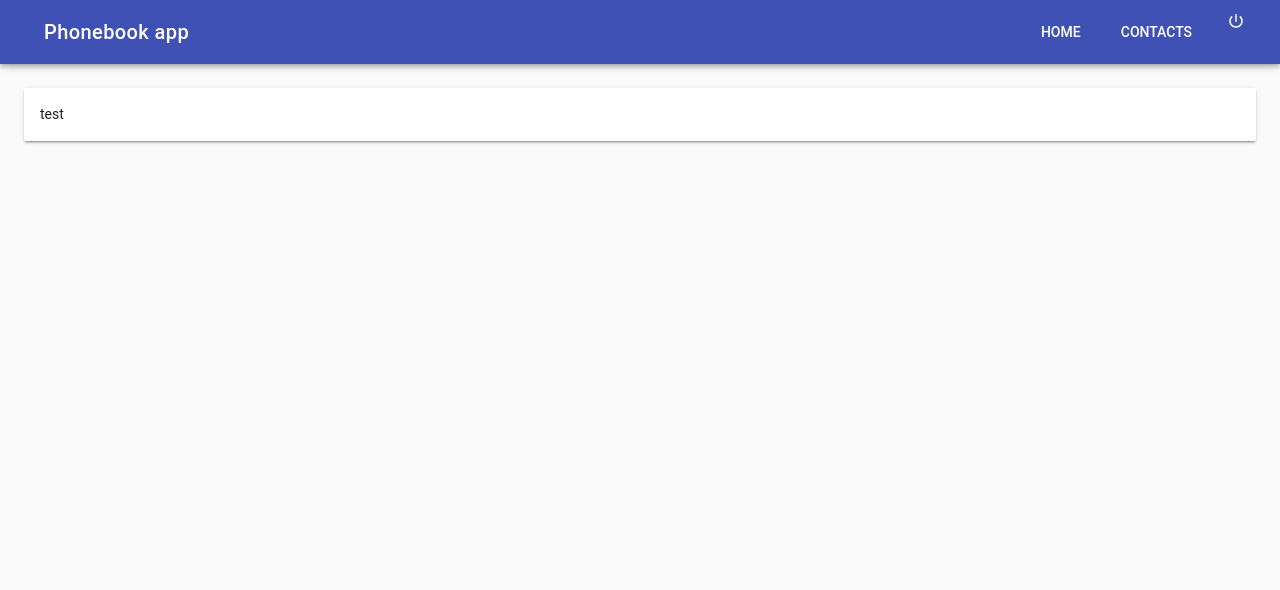
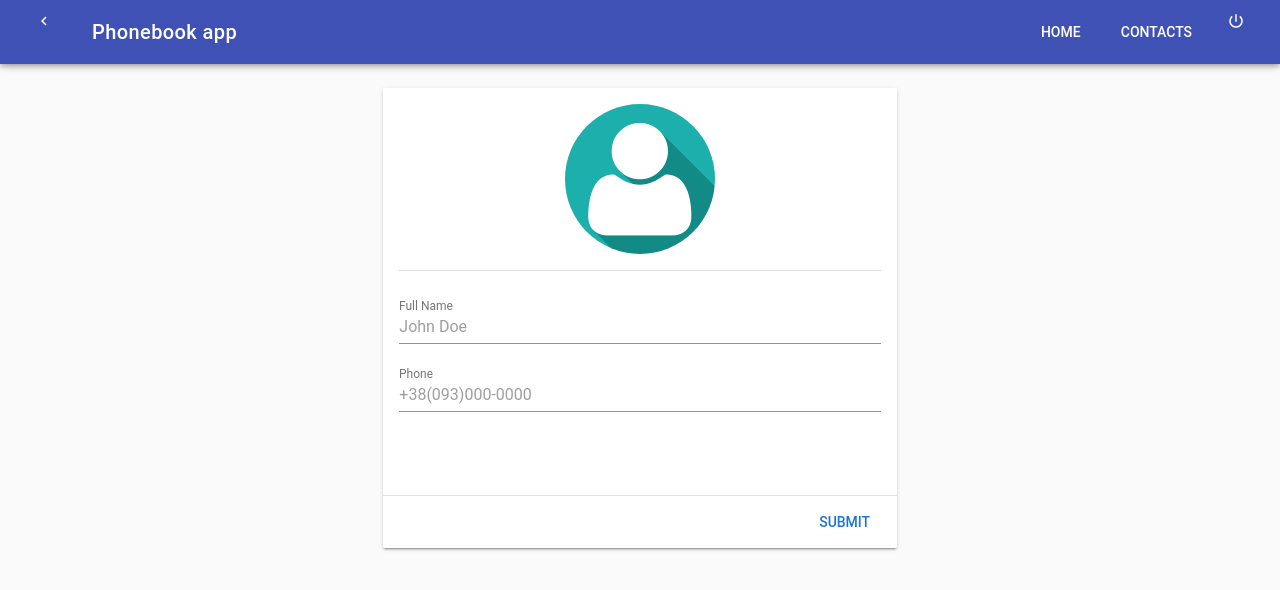
Before and after one commit to dnsys/phonebook-vue, a Vue app: page /add in a window 1280 px wide. Shown: the top 590 px of the page. Built offline with nearby package versions, Linux system fonts and the light colour scheme; no server answers; sample sign-in values are in the browser's storage; what vuefire would draw is missing.

Commit message:
added form for create new contact

```diff
--- a/src/components/ContactsList.vue
+++ b/src/components/ContactsList.vue
@@ -20,6 +20,13 @@
 				<h4>No data available</h4>
 			</v-card-text>
 		</v-card>
+		<v-fab-transition>
+			<router-link to="/add">
+				<v-btn color="indigo" dark fab fixed bottom right>
+					<v-icon>add</v-icon>
+				</v-btn>
+			</router-link>
+		</v-fab-transition>
 	</div>
 </template>
 
--- a/src/components/NavBar.vue
+++ b/src/components/NavBar.vue
@@ -58,7 +58,7 @@
 		  isUserLogged: 'user'
 		}),
 	  	currentRoute(){
-  		  return this.$route.name === 'contact-edit'
+  		  return this.$route.name === 'contact-edit' || this.$route.name === 'contact-add'
 		}
 	},
 	methods: {
--- a/src/views/AddContact.vue
+++ b/src/views/AddContact.vue
@@ -1,16 +1,91 @@
 <template>
-	<v-layout>
-		<v-flex>
-			<v-card>
+	<v-layout justify-center>
+		<v-flex sm5>
+			<v-card ref="form">
 				<v-card-text>
-					test
+					<v-layout>
+						<v-flex d-flex justify-center>
+							<v-avatar size="150">
+								<img src="../assets/default-avatar.jpg" alt="">
+							</v-avatar>
+						</v-flex>
+					</v-layout>
+					<v-divider class="mt-3 mb-4"></v-divider>
+					<v-layout>
+						<v-flex>
+							<v-text-field ref="name" v-model="name"
+										  :rules="[() => !!name || 'This field is required']"
+										  :error-messages="errorMessages"
+										  label="Full Name"
+										  placeholder="John Doe"
+										  required></v-text-field>
+							<v-text-field ref="phone"
+										  v-model="phone"
+										  :rules="[() => !!phone || 'This field is required', () => !!phone && phone.length <= 12 || 'Address must be more than 12 characters']"
+										  :error-messages="errorMessages" :mask="phoneMask"
+										  label="Phone"
+										  placeholder="+38(093)000-0000"
+										  required></v-text-field>
+						</v-flex>
+					</v-layout>
 				</v-card-text>
+				<v-divider class="mt-5"></v-divider>
+				<v-card-actions>
+					<v-spacer></v-spacer>
+					<v-slide-x-reverse-transition>
+						<v-tooltip v-if="formHasErrors" left>
+							<v-btn slot="activator" icon class="my-0" @click="resetForm">
+								<v-icon>refresh</v-icon>
+							</v-btn>
+							<span>Refresh form</span>
+						</v-tooltip>
+					</v-slide-x-reverse-transition>
+					<v-btn color="primary" flat @click="submit">Submit</v-btn>
+				</v-card-actions>
 			</v-card>
 		</v-flex>
 	</v-layout>
 </template>
 
-<script></script>
+<script>
+  export default {
+    data () {
+      return {
+        name: null,
+        phone: null,
+		phoneMask: '+##(###)###-####',
+        formHasErrors: false
+      }
+    },
+    computed: {
+      form () {
+        return {
+          name: this.name,
+          phone: this.phone
+        }
+      }
+    },
+    methods: {
+      resetForm () {
+        this.errorMessages = []
+        this.formHasErrors = false
+
+        Object.keys(this.form).forEach(f => {
+          this.$refs[f].reset()
+        })
+      },
+      submit () {
+        this.formHasErrors = false
+
+        Object.keys(this.form).forEach(f => {
+          if (!this.form[f]) this.formHasErrors = true
+
+          this.$refs[f].validate(true)
+        })
+      }
+    }
+  }
+</script>
 
 <style>
 
```
Also changed, not shown: src/assets/default-avatar.jpg (added).
